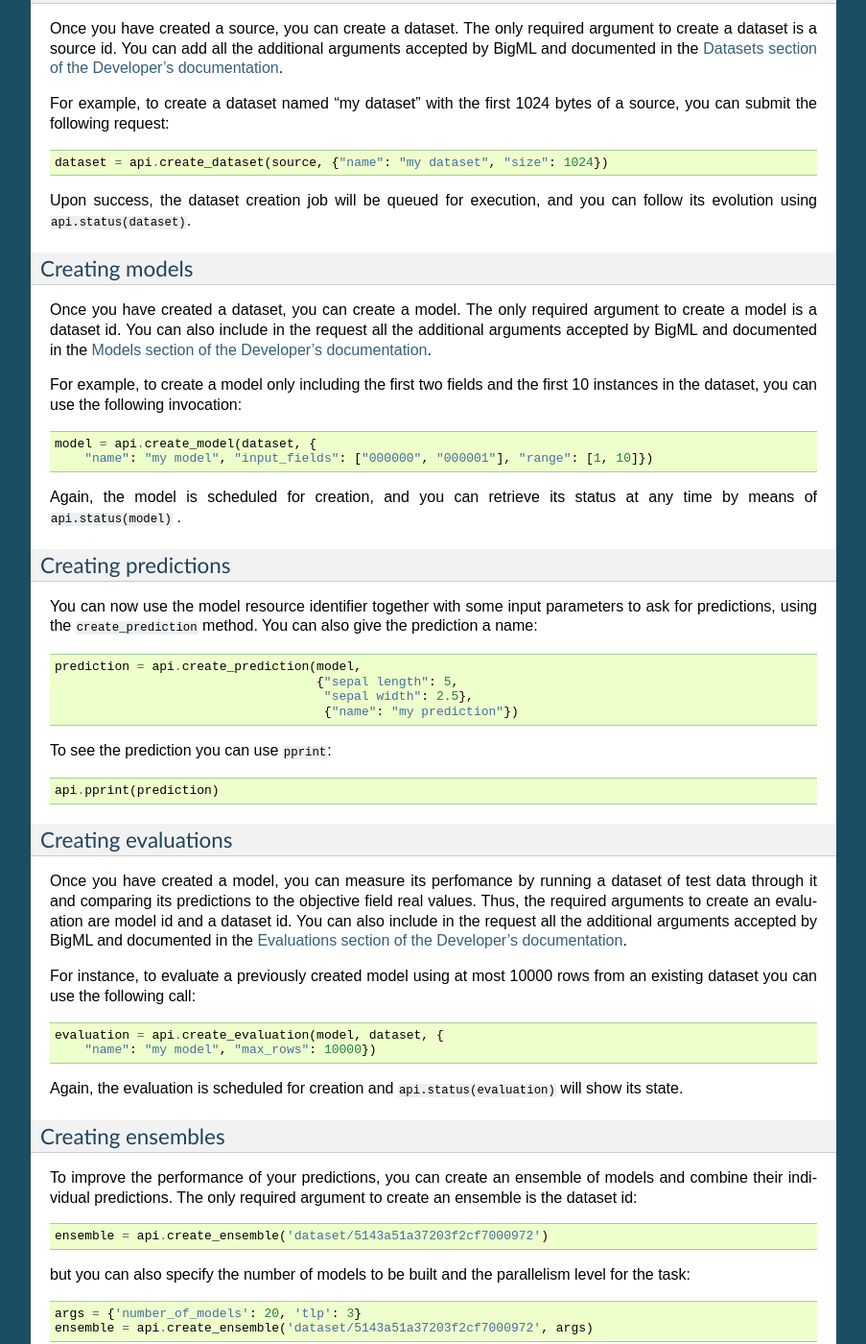
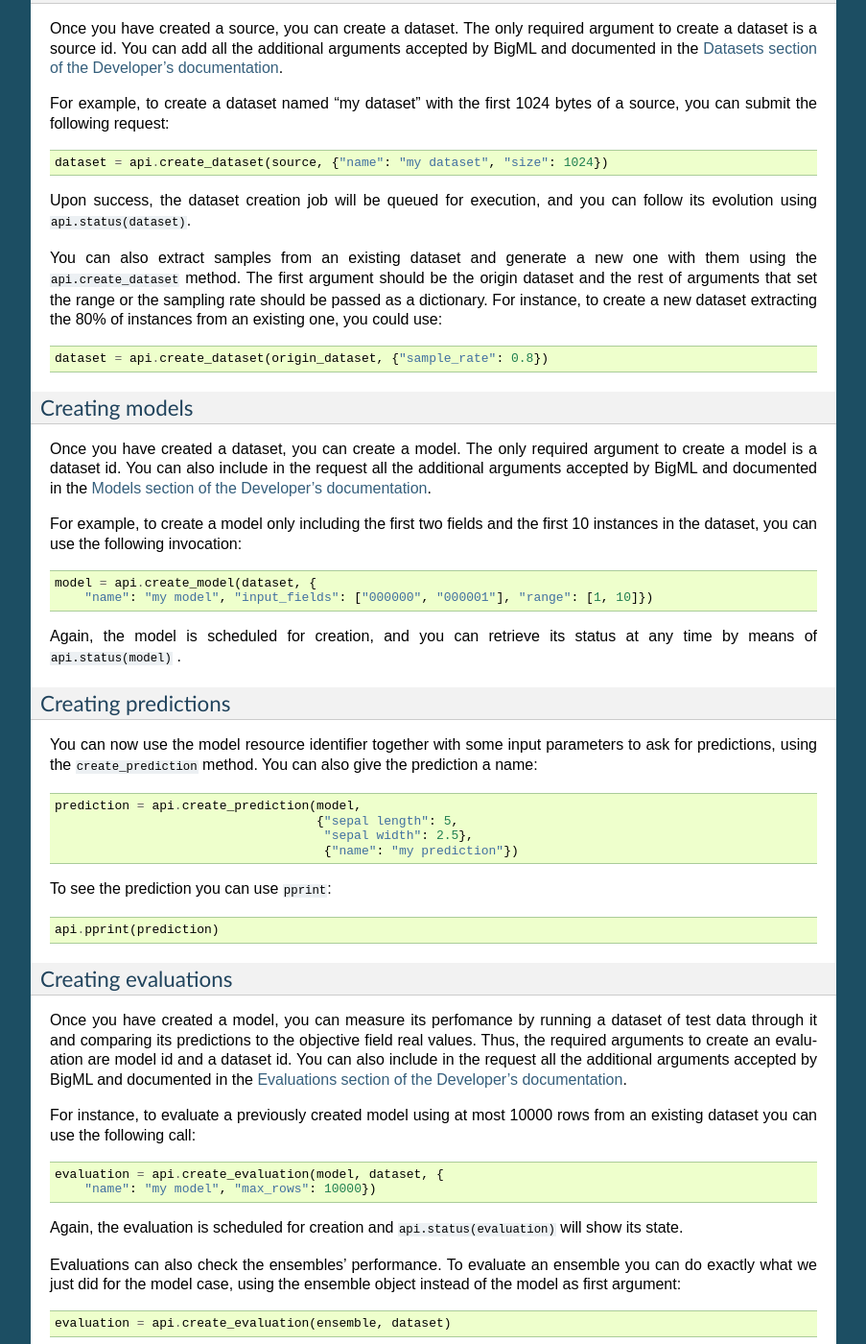
Before and after one commit to bigmlcom/python, a Sphinx documentation site: the page built from docs/index.rst, in a window 1280 px wide and 1400 px high, scrolled down 8242 px. Shown: the whole window at 96% size, without its empty margins (198-1101 px from the left). Built offline with Sphinx 7.4.7, drawn with Linux system fonts in a browser that asks for light colours.

Commit message:
Adding doc for dataset split and ensemble evaluation

```diff
--- a/docs/index.rst
+++ b/docs/index.rst
@@ -517,6 +517,14 @@ bytes of a source, you can submit the following request::
 Upon success, the dataset creation job will be queued for execution, and
 you can follow its evolution using ``api.status(dataset)``.
 
+You can also extract samples from an existing dataset and generate a new one
+with them using the ``api.create_dataset`` method. The first argument should
+be the origin dataset and the rest of arguments that set the range or the
+sampling rate should be passed as a dictionary. For instance, to create a new
+dataset extracting the 80% of instances from an existing one, you could use::
+
+    dataset = api.create_dataset(origin_dataset, {"sample_rate": 0.8})
+
 Creating models
 ~~~~~~~~~~~~~~~
 
@@ -572,6 +580,12 @@ you can use the following call::
 
 Again, the evaluation is scheduled for creation and ``api.status(evaluation)``
 will show its state.
+
+Evaluations can also check the ensembles' performance. To evaluate an ensemble
+you can do exactly what we just did for the model case, using the ensemble
+object instead of the model as first argument::
+
+    evaluation = api.create_evaluation(ensemble, dataset)
 
 Creating ensembles
 ~~~~~~~~~~~~~~~~~~
```
